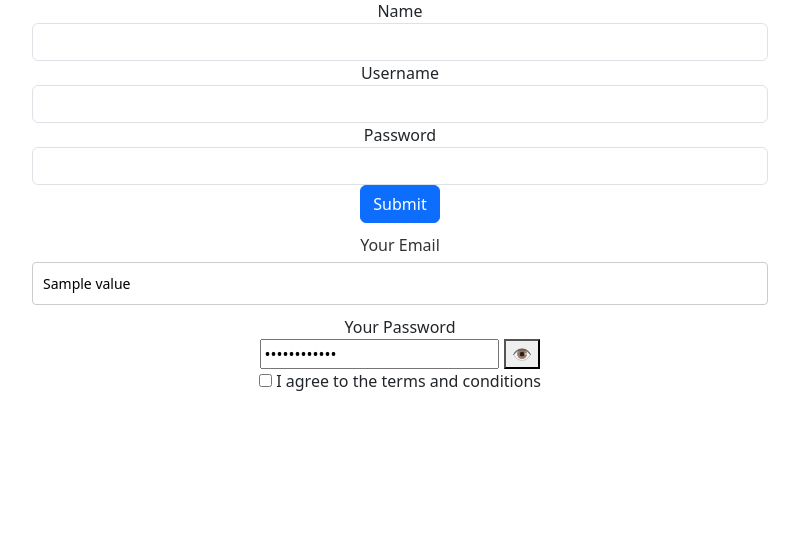
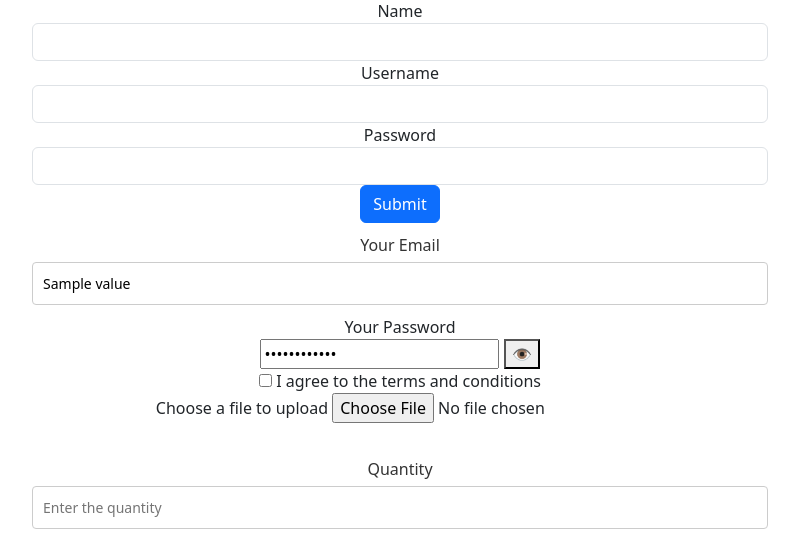
Before and after one commit to grizzleswens/client, a Django app: template hello/templates/home.html in a window 1280 px wide. Shown: the part 261-800 px from the top of the page, without its empty margins (240-1039 px from the left). Run offline with Django 5.2, Linux system fonts and the light colour scheme; tables that the repository leaves empty hold one stand-in row (values such as "Sample post"); the template is opened without the code that fills it: values that come from a table or form of the project are taken from there, most other values are stand-ins (such as "Sample title", 1, 10 or a date in 2020).

Commit message:
add file, number, radio component

```diff
--- a/hello/templates/home.html
+++ b/hello/templates/home.html
@@ -1,4 +1,4 @@
-{% load static%}
+{% load static %}
 <!DOCTYPE html>
 <html lang="en">
 <head>
@@ -55,6 +55,11 @@
                 {% include 'vanilla/email.html' with name='user_email' placeholder='Email Address' label='Your Email' %}
                 {% include 'vanilla/password.html' with name='user_password' placeholder='Password' label='Your Password' %}
                 {% include 'vanilla/checkbox.html' with name='agree_terms' label='I agree to the terms and conditions' checked=true %}
+                {% include 'vanilla/file.html' with name='upload_file' label='Choose a file to upload' %}
+                <br>
+                {% include 'vanilla/number.html' with name='quantity' label='Quantity' placeholder='Enter the quantity' min='1' max='100' %}
+
+
 
 
 
--- /dev/null
+++ b/hello/templates/vanilla/file.html
@@ -0,0 +1,7 @@
+<div class="file-input-container">
+    <label for="{{ name|default:'file' }}" class="file-label">{{ label|default:'Upload File' }}</label>
+    <input type="file" name="{{ name|default:'file' }}"
+           id="{{ name|default:'file' }}"
+           class="file-input" />
+    <div class="file-placeholder">{{ placeholder|default:'' }}</div>
+</div>
--- /dev/null
+++ b/hello/templates/vanilla/number.html
@@ -0,0 +1,42 @@
+<style>
+    /* Container styles */
+.number-input-container {
+    display: flex;
+    flex-direction: column;
+    margin: 10px 0;
+}
+
+/* Label styles */
+.number-label {
+    font-size: 16px;
+    margin-bottom: 5px;
+    color: #333;
+}
+
+/* Input field styles */
+.number-input {
+    padding: 10px;
+    font-size: 14px;
+    border: 1px solid #ccc;
+    border-radius: 4px;
+    width: 100%;
+    box-sizing: border-box;
+}
+
+/* Input hover and focus effects */
+.number-input:hover, .number-input:focus {
+    border-color: #666;
+    outline: none;
+}
+
+</style>
+
+<div class="number-input-container">
+    <label for="{{ name|default:'number' }}" class="number-label">{{ label|default:'Enter a number' }}</label>
+    <input type="number" name="{{ name|default:'number' }}"
+           id="{{ name|default:'number' }}"
+           class="number-input"
+           placeholder="{{ placeholder|default:'Enter a number' }}"
+           value="{{ value|default:'' }}"
+           min="{{ min|default:'0' }}" max="{{ max|default:'100' }}" />
+</div>
--- a/hello/views.py
+++ b/hello/views.py
@@ -7,6 +7,12 @@ import logging
 from .forms import BasicForm
 
 def hello_world(request):
+
+    radio_options = [
+        {'value': 'male', 'label': 'Male', 'checked': True},
+        {'value': 'female', 'label': 'Female'},
+        {'value': 'other', 'label': 'Other'}
+    ]
     if request.method == 'POST':
         form = BasicForm(request.POST)
         if form.is_valid():
```
Also changed, not shown: hello/static/Inputs/file/file.css (added, +29 -0 lines), hello/static/Inputs/number/number.css (added, +29 -0 lines), hello/static/Inputs/radio/radio.css (added, +31 -0 lines), hello/templates/vanilla/radio.html (added, +14 -0 lines).
